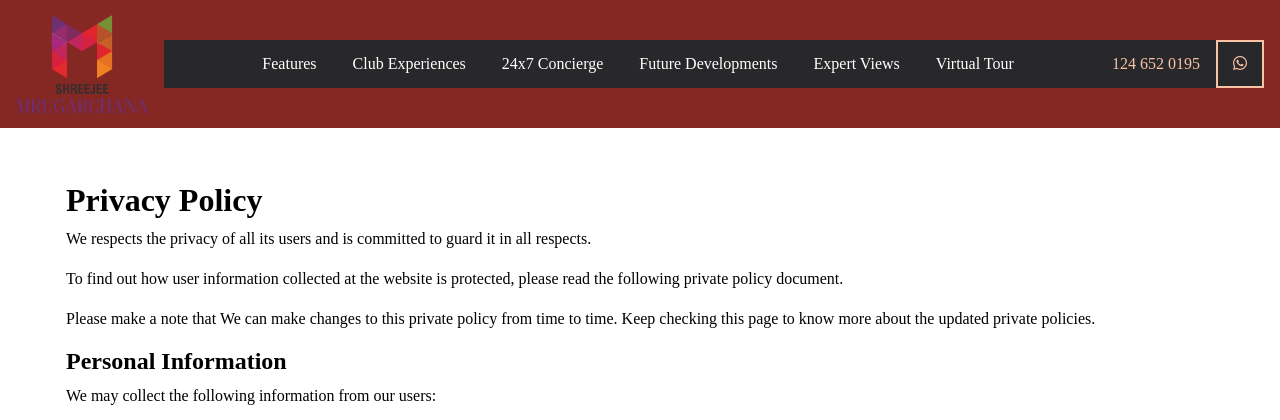
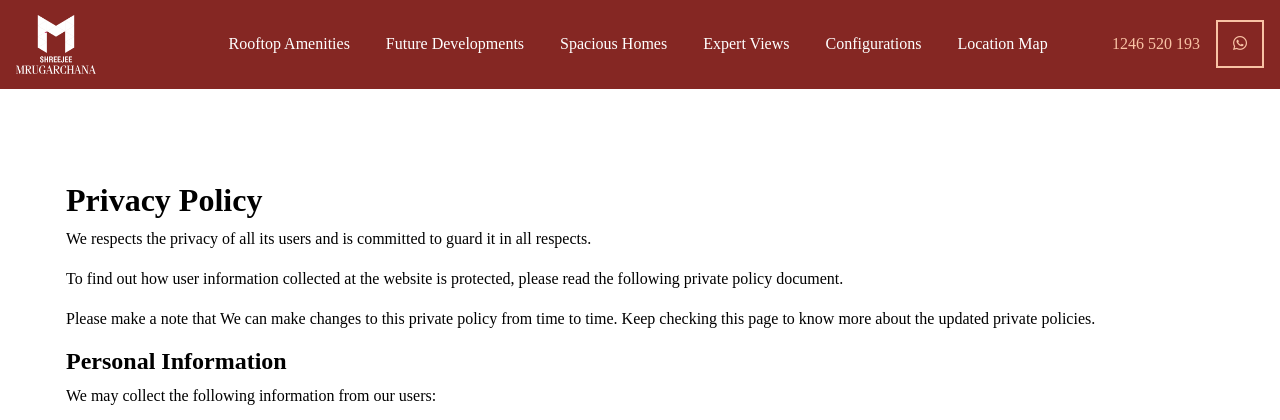
Before and after one commit to ajazsiddiqui/mrugarchana, a PHP site: page /privacy-policy in a window 1280 px wide. Shown: the top 420 px of the page. Run offline with PHP 8.4, Linux system fonts and the light colour scheme.

Commit message:
menu changes

```diff
--- a/privacy-policy.php
+++ b/privacy-policy.php
@@ -46,23 +46,23 @@
     <!-- Navbar-->
     <div class="site-header header-bottom-area">
       <nav class="navbar navbar-expand-lg navbar-light">
-        <div class="container"><a class="navbar-brand" href="index#home"><img class="site-logo" src="assets/images/logo.png" alt="Logo"></a>
+        <div class="container"><a class="navbar-brand" href="#home"><img class="site-logo" src="assets/images/logo-w.png" width="80" alt="Logo"></a>
           <button class="navbar-toggler" type="button" data-toggle="collapse" data-target="#navbarNavDropdown" aria-controls="navbarNavDropdown" aria-expanded="false" aria-label="Toggle navigation"><i class="fa fa-bars "></i></button>
-          <div class="collapse navbar-collapse" style="background:#28282b" id="navbarNavDropdown">
+          <div class="collapse navbar-collapse" style="background:#852723" id="navbarNavDropdown">
             <ul class="navbar-nav mx-auto">
-              <li class="nav-item"><a class="nav-link" href="index#features">Features</a></li>
-              <li class="nav-item"><a class="nav-link" href="index#experiences">Club Experiences</a></li>
-              <li class="nav-item"><a class="nav-link" href="index#concierge">24x7 Concierge</a></li>
-              <li class="nav-item"><a class="nav-link" href="index#developments">Future Developments</a></li>
-              <li class="nav-item"><a class="nav-link" href="index#expert">Expert Views</a></li>
-              <li class="nav-item"><a class="nav-link" href="index#virtualtour">Virtual Tour</a></li>
+              <li class="nav-item"><a class="nav-link" href="#rooftop">Rooftop Amenities</a></li>
+              <li class="nav-item"><a class="nav-link" href="#future">Future Developments</a></li>
+              <li class="nav-item"><a class="nav-link" href="#homes">Spacious Homes</a></li>
+              <li class="nav-item"><a class="nav-link" href="#expert">Expert Views</a></li>
+              <li class="nav-item"><a class="nav-link" href="#pricing">Configurations</a></li>
+              <li class="nav-item"><a class="nav-link" href="#googlemap">Location Map</a></li>
               <!--<li class="nav-item"><a class="nav-link" href="#pricing">Pricing</a></li>-->
 
             </ul>
             <ul class="nav-modules list-unstyled d-md-flex align-items-center mx-3 mx-lg-0">
               <!-- Social nav-->
-              <li class="mr-lg-3 my-3 my-lg-0"><a class="text-gold" href="tel:1246520195">124 652 0195</a></li>
-              <li><a class="btn btn-outline-black-header text-gold" href="#"><i class="fab fa-whatsapp"></i></a></li>
+              <li class="mr-lg-3 my-3 my-lg-0"><a class="text-gold" href="tel:1246520195">1246 520 193</a></li>
+              <li class="whatsapp-btn"><a class="btn btn-outline-black-header text-gold" href="#"><i class="fab fa-whatsapp"></i></a></li>
             </ul>
           </div>
         </div>
```
Also changed, not shown: thank-you.php (+11 -11 lines).
